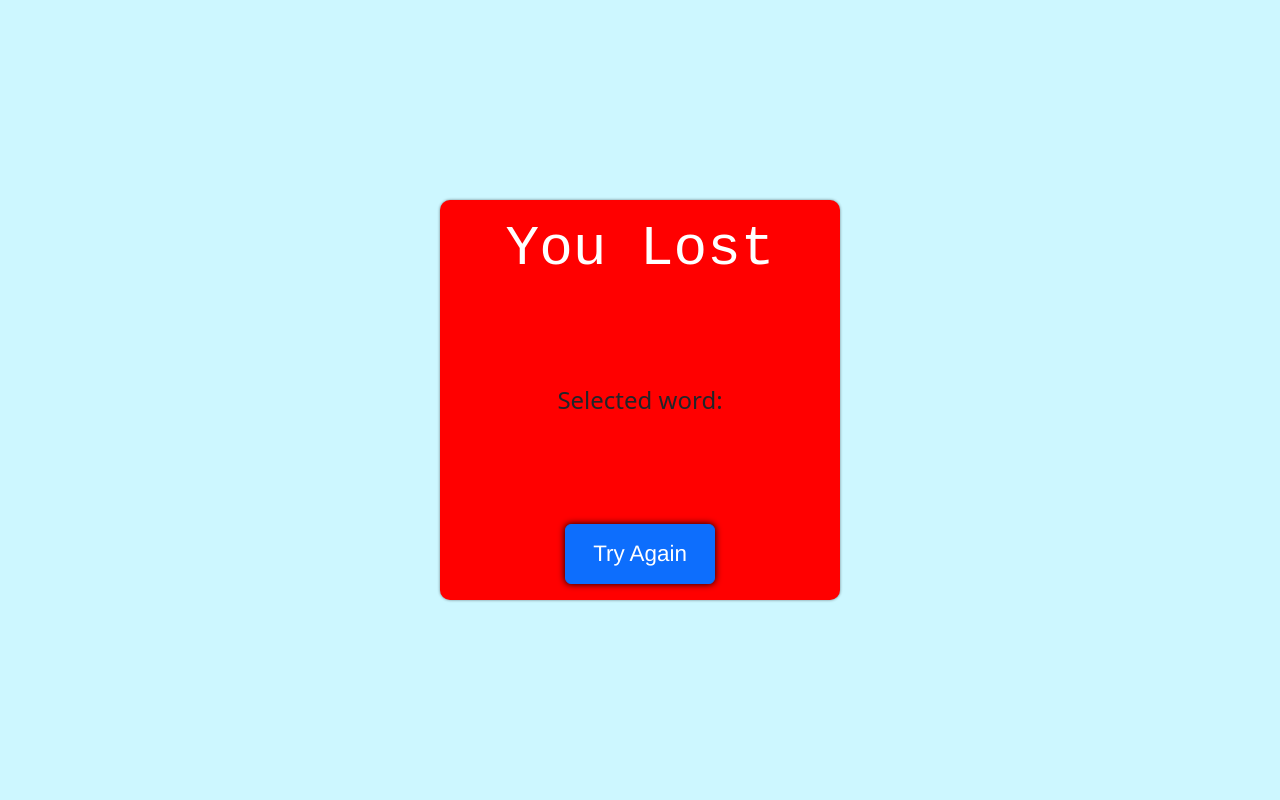
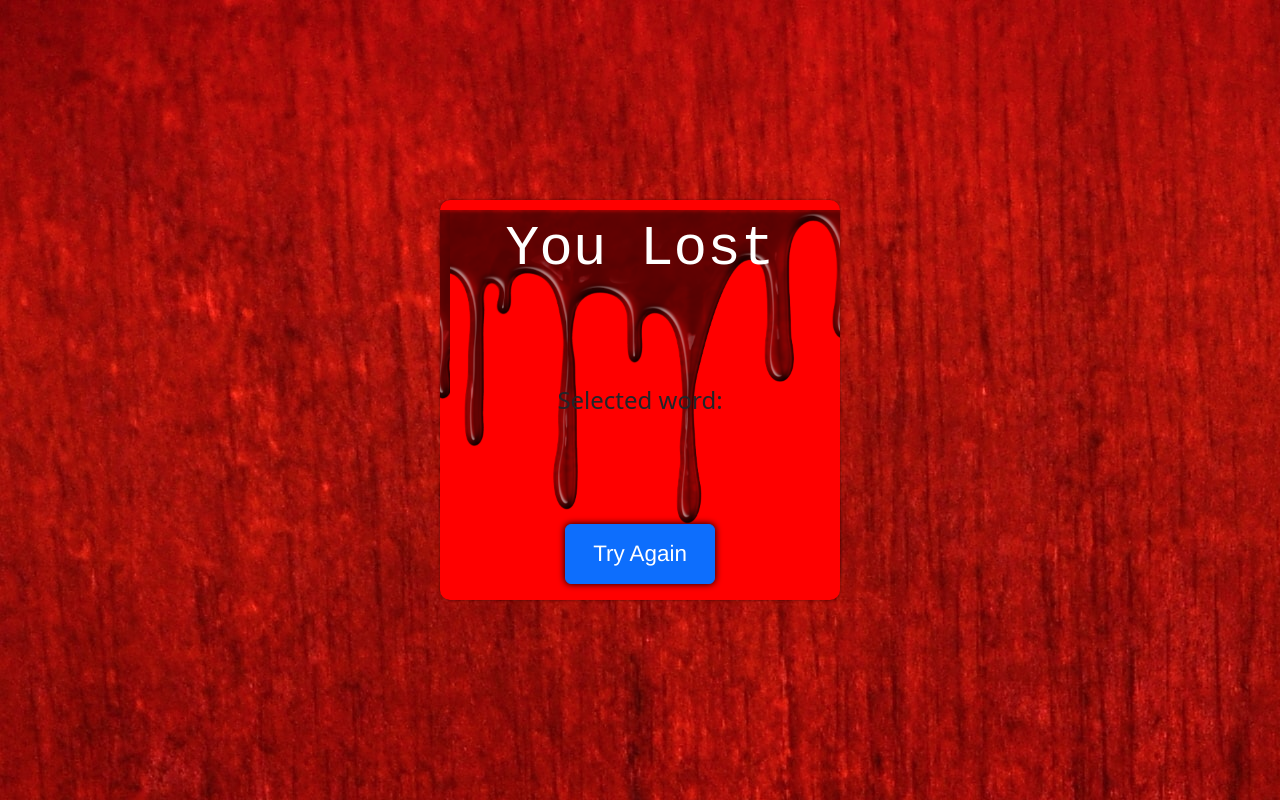
Before and after one commit to hossein-ansari/Hang-man, a React (Create React App) app: page / in a window 1280 px wide. Built offline with nearby package versions, Linux system fonts and the light colour scheme; no server answers.

Commit message:
add new image

```diff
--- a/src/style/LostPopUp.css
+++ b/src/style/LostPopUp.css
@@ -1,7 +1,7 @@
 .LostPopUpComponent {
     height: 100vh;
     margin: 0;
-    background-color: rgb(205, 247, 255);
+    background-image: url(../image//bangsal-nam-9HMGyZJfrk8-unsplash.jpg);
     display: flex;
     align-items: center;
 }
@@ -17,7 +17,12 @@
   flex-direction: column;
   box-shadow: 0 0 3px 0 rgba(0, 0, 0, 0.477);
   border-radius: 10px;
+  background-image: url(../image/blood.png);
+  background-position: 10px 10px ;
+  background-size: cover;
 }
+
+
 .lostWord {
   font-family: "Courier New", Courier, monospace;
   font-size: 3.5rem;
```
Also changed, not shown: src/image/blood.png (added).
